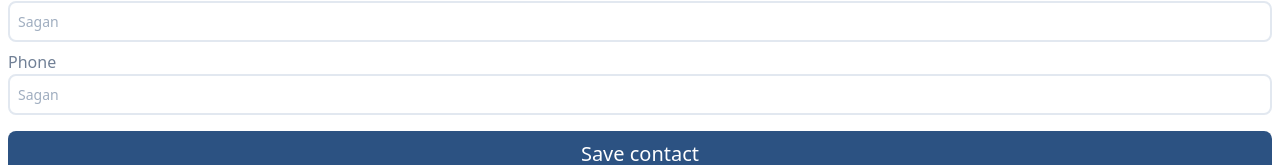
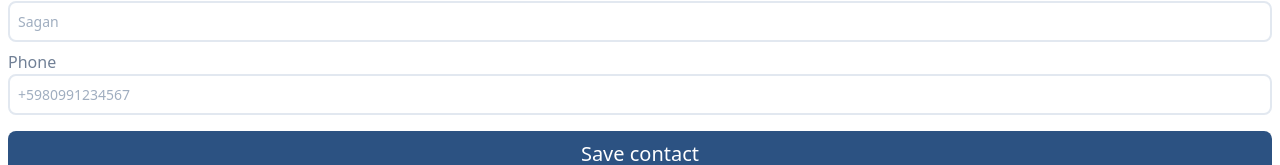
Before and after one commit to peretch/phoneBookClient, a Next.js app: page /contacts/create in a window 1280 px wide. Shown: the part 226-391 px from the top of the page. Built offline with nearby package versions, Linux system fonts and the light colour scheme; sample sign-in values are in the browser's storage.

Commit message:
Fixed placeholder

```diff
--- a/pages/contacts/create.js
+++ b/pages/contacts/create.js
@@ -101,7 +101,7 @@ const Contact = () => {
         label="Phone"
         onChange={e => setFormData({ ...formData, phone: e.target.value })}
         type="text"
-        placeholder="Sagan"
+        placeholder="+5980991234567"
         value={formData.phone}
       />
       <div className="flex justify-center p-2">
```
